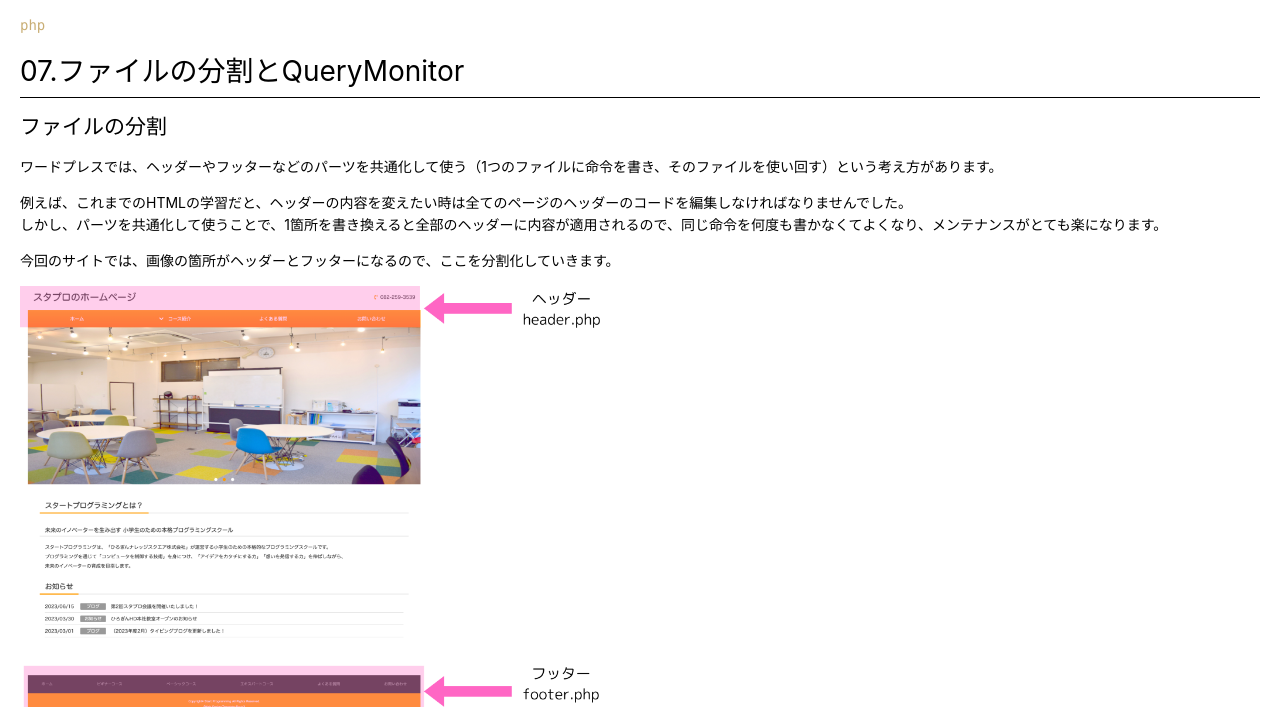
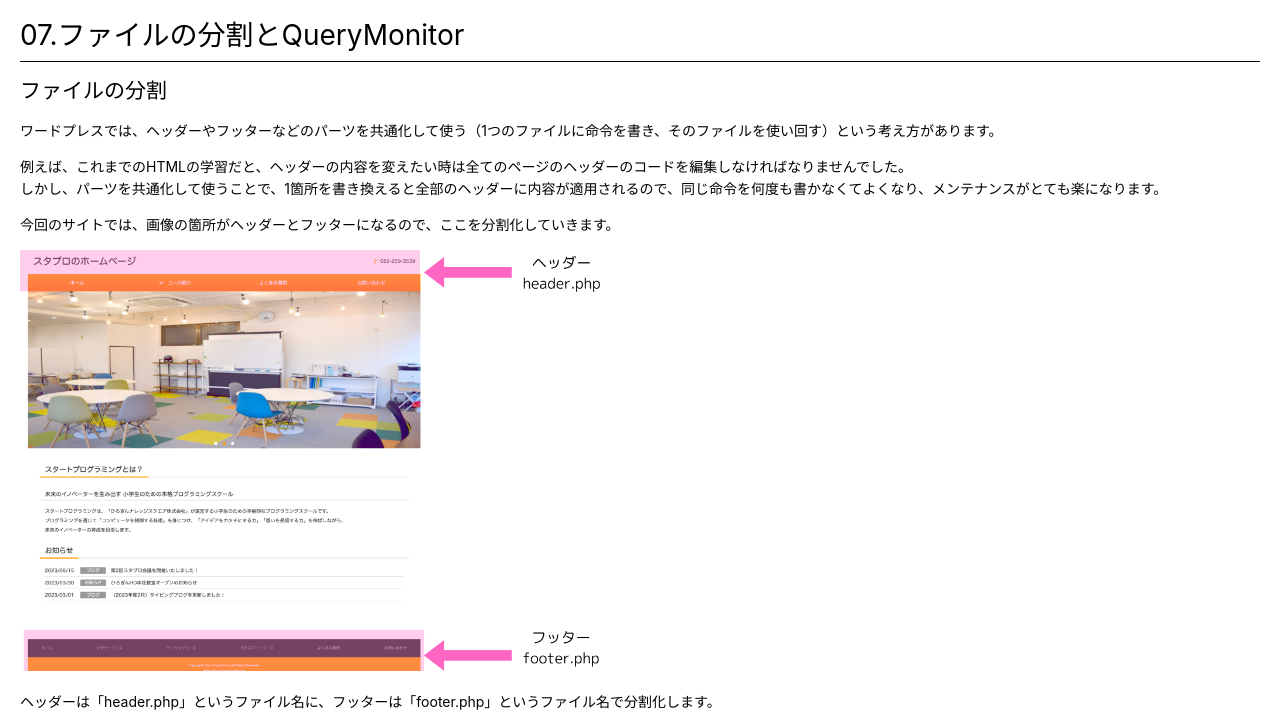
Before and after one commit to staprohiroginks/wordpress_curriculum, a plain HTML site: page 07.ファイルの分割とQueryMonitor.html in a window 1280 px wide. Shown: the top 715 px of the page. Drawn offline with Linux system fonts and the light colour scheme; a script that the page names is missing.

Commit message:
Update 07.ファイルの分割とQueryMonitor.html

```diff
--- a/07.ファイルの分割とQueryMonitor.html
+++ b/07.ファイルの分割とQueryMonitor.html
@@ -365,7 +365,6 @@ code {
           : 'default'
     });
   </script>
-<p><code>php</code></p>
 <h1 id="07%E3%83%95%E3%82%A1%E3%82%A4%E3%83%AB%E3%81%AE%E5%88%86%E5%89%B2%E3%81%A8querymonitor">07.ファイルの分割とQueryMonitor</h1>
 <h2 id="%E3%83%95%E3%82%A1%E3%82%A4%E3%83%AB%E3%81%AE%E5%88%86%E5%89%B2">ファイルの分割</h2>
 <p>ワードプレスでは、ヘッダーやフッターなどのパーツを共通化して使う（1つのファイルに命令を書き、そのファイルを使い回す）という考え方があります。<br></p>
```
